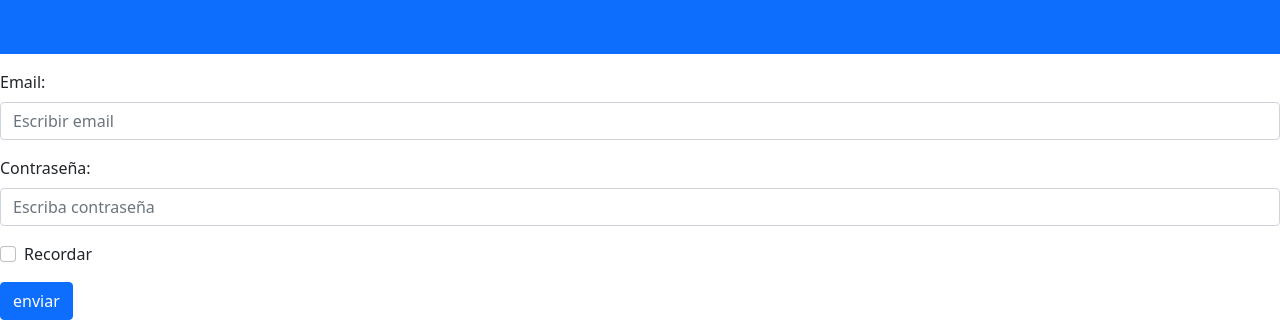
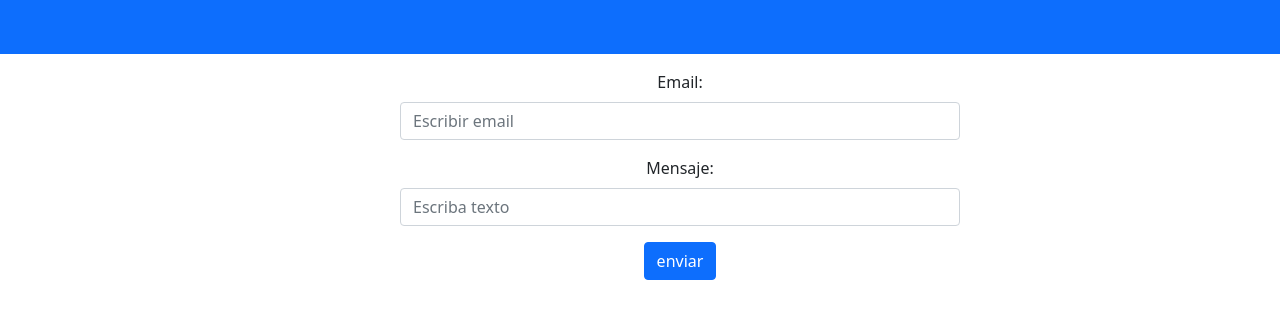
Before and after one commit to geabuer/geabuer.github.io, a plain HTML site: page index.html in a window 1280 px wide. Shown: the part 1546-1866 px from the top of the page. After the commit the page ends 1826 px from the top, so only its background shows below. Drawn offline with nearby package versions, Linux system fonts and the light colour scheme.

Commit message:
correccion formulario

```diff
--- a/index.html
+++ b/index.html
@@ -67,20 +67,16 @@
                         <a href="./3 bootstrap/Desafio 4 bootstrap Mauricio Gebauer/index2.html"><img src="./img/Bootstrap_logo.svg.png"></a>
                 </div>
             </div>
-            <form action="/action_page.php">
+            <form action="/action_page.php" class="formulario">
                 <div class="mb-3 mt-3">
                   <label for="email" class="form-label">Email:</label>
                   <input type="email" class="form-control" id="email" placeholder="Escribir email" name="email">
                 </div>
                 <div class="mb-3">
-                  <label for="pwd" class="form-label">Contraseña:</label>
-                  <input type="password" class="form-control" id="pwd" placeholder="Escriba contraseña" name="pswd">
+                  <label for="pwd" class="form-label">Mensaje:</label>
+                  <input type="text" class="form-control" id="pwd" placeholder="Escriba texto" name="pswd">
                 </div>
-                <div class="form-check mb-3">
-                  <label class="form-check-label">
-                    <input class="form-check-input" type="checkbox" name="remember"> Recordar
-                  </label>
-                </div>
+
                 <button type="submit" class="btn btn-primary">enviar</button>
               </form>
 </body>
--- a/style.css
+++ b/style.css
@@ -82,3 +82,9 @@ h3 {
 .menu {
     padding-left: 500px;
 }
+
+.formulario {
+    width: 60em;
+    text-align: center;
+    padding-left: 25em;
+}
```
